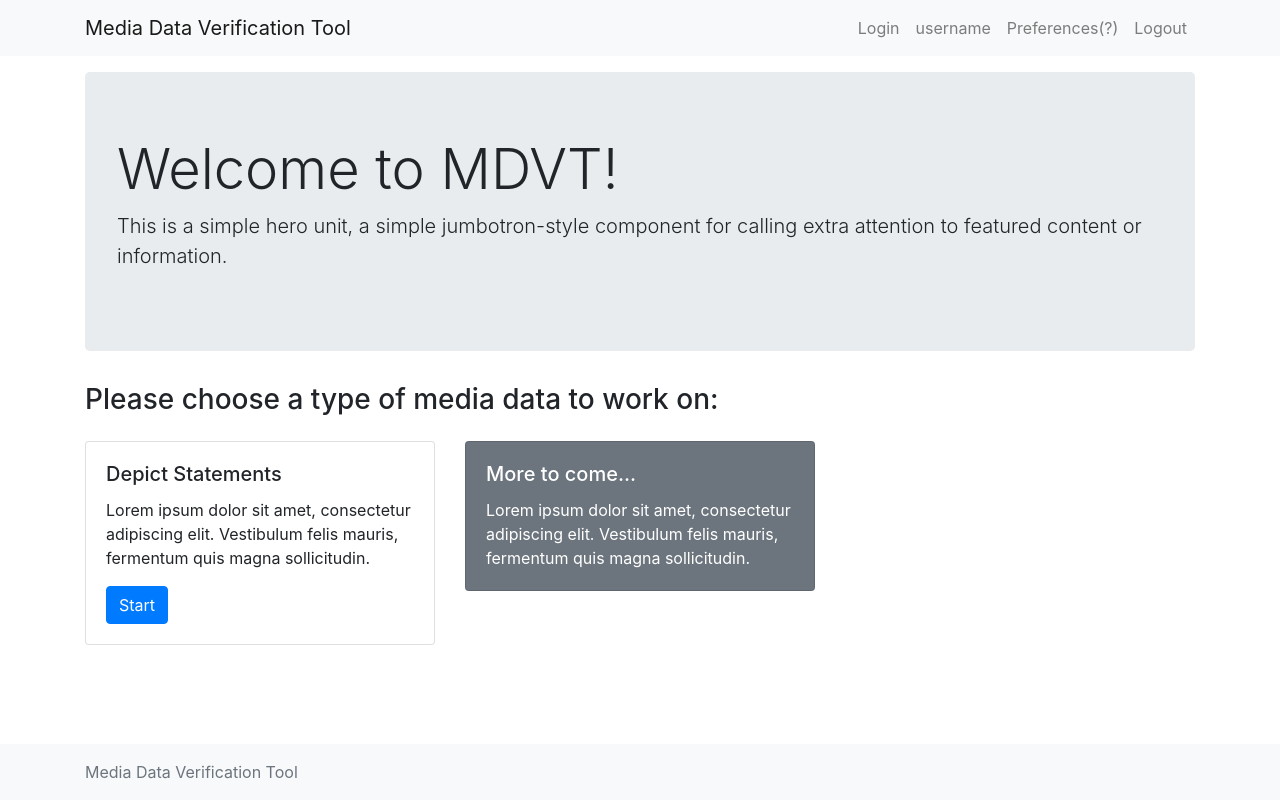
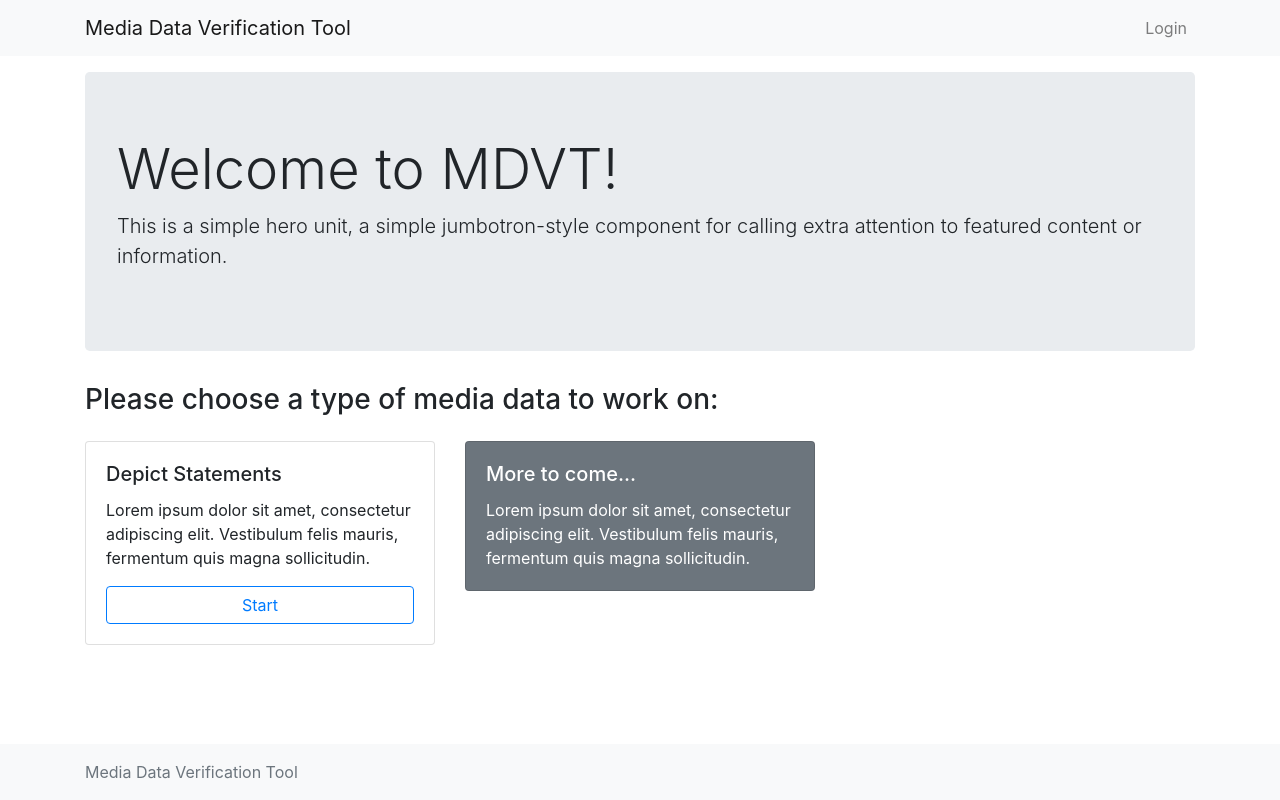
Before and after one commit to wikimedia/labs-tools-mdvt, a Flask app: page / in a window 1280 px wide. Run offline with Flask 2, Linux system fonts and the light colour scheme; some libraries are stand-ins or nearby versions.

Commit message:
Added login using OAuth

```diff
--- a/mdvt/__init__.py
+++ b/mdvt/__init__.py
@@ -1,6 +1,10 @@
 from flask import Flask
 
+from mdvt.config.config import config
 from mdvt.main.route import main
 
 app = Flask(__name__)
+
+app.config['SECRET_KEY'] = config['SECRET_KEY']
+
 app.register_blueprint(main)
--- a/mdvt/main/route.py
+++ b/mdvt/main/route.py
@@ -1,9 +1,47 @@
-from flask import Blueprint, render_template
+from flask import (Blueprint, redirect, render_template, request, session,
+                   url_for)
+import mwoauth
+
+from mdvt.config.config import config
 
 main = Blueprint('main', __name__)
 
 
 @main.route('/')
-def hello_world():
+def home():
     return render_template('main/home.html',
-                           title='Home')
+                           title='Home',
+                           username=session.get('username', None))
+
+
+@main.route('/login', defaults={'return_url': None})
+@main.route('/login/<path:return_url>')
+def login(return_url):
+    if return_url:
+        session['return_url'] = return_url
+    consumer_token = mwoauth.ConsumerToken(
+        config['OAUTH_TOKEN'], config['OAUTH_SECRET'])
+    redirect_url, request_token = mwoauth.initiate(
+        config['OAUTH_URI'], consumer_token)
+    session['request_token'] = dict(zip(request_token._fields, request_token))
+    return redirect(redirect_url)
+
+
+@main.route('/oauth-callback')
+def oauth_callback():
+    consumer_token = mwoauth.ConsumerToken(config['OAUTH_TOKEN'],
+                                           config['OAUTH_SECRET'])
+    access_token = mwoauth.complete(
+        config['OAUTH_URI'], consumer_token,
+        mwoauth.RequestToken(**session['request_token']), request.query_string)
+    identity = mwoauth.identify(
+        config['OAUTH_URI'], consumer_token, access_token)
+    session['username'] = identity['username']
+    session['access_token'] = dict(zip(access_token._fields, access_token))
+    return redirect(session.pop('return_url', url_for('main.home')))
+
+
+@main.route('/logout')
+def logout():
+    session.clear()
+    return redirect(url_for('main.home'))
--- a/mdvt/templates/main/home.html
+++ b/mdvt/templates/main/home.html
@@ -17,7 +17,7 @@
                 <div class="card-body">
                     <h5 class="card-title">Depict Statements</h5>
                     <p class="card-text">Lorem ipsum dolor sit amet, consectetur adipiscing elit. Vestibulum felis mauris, fermentum quis magna sollicitudin.</p>
-                    <a href="#" class="btn btn-primary stretched-link">Start</a>
+                    <a href="#" class="btn btn-outline-primary btn-block stretched-link">Start</a>
                 </div>
             </div>
         </div>
--- a/mdvt/templates/main/layout.html
+++ b/mdvt/templates/main/layout.html
@@ -37,18 +37,18 @@
                         </div>
                     </li>
                     -->
+                    {% if username %}
                     <li class="nav-item">
-                        <a class="nav-link" href="#">Login</a>
+                        <a class="nav-link" href="#">{{ username }}</a>
                     </li>
                     <li class="nav-item">
-                        <a class="nav-link" href="#">username</a>
+                        <a class="nav-link" href="{{ url_for('main.logout') }}">Logout</a>
                     </li>
+                    {% else %}
                     <li class="nav-item">
-                        <a class="nav-link" href="#">Preferences(?)</a>
+                        <a class="nav-link" href="{{ url_for('main.login') }}">Login</a>
                     </li>
-                    <li class="nav-item">
-                        <a class="nav-link" href="#">Logout</a>
-                    </li>
+                    {% endif %}
                 </ul>
             </div>
         </div>
```
Also changed, not shown: mdvt/config/__init__.py (added), 1 other file.
